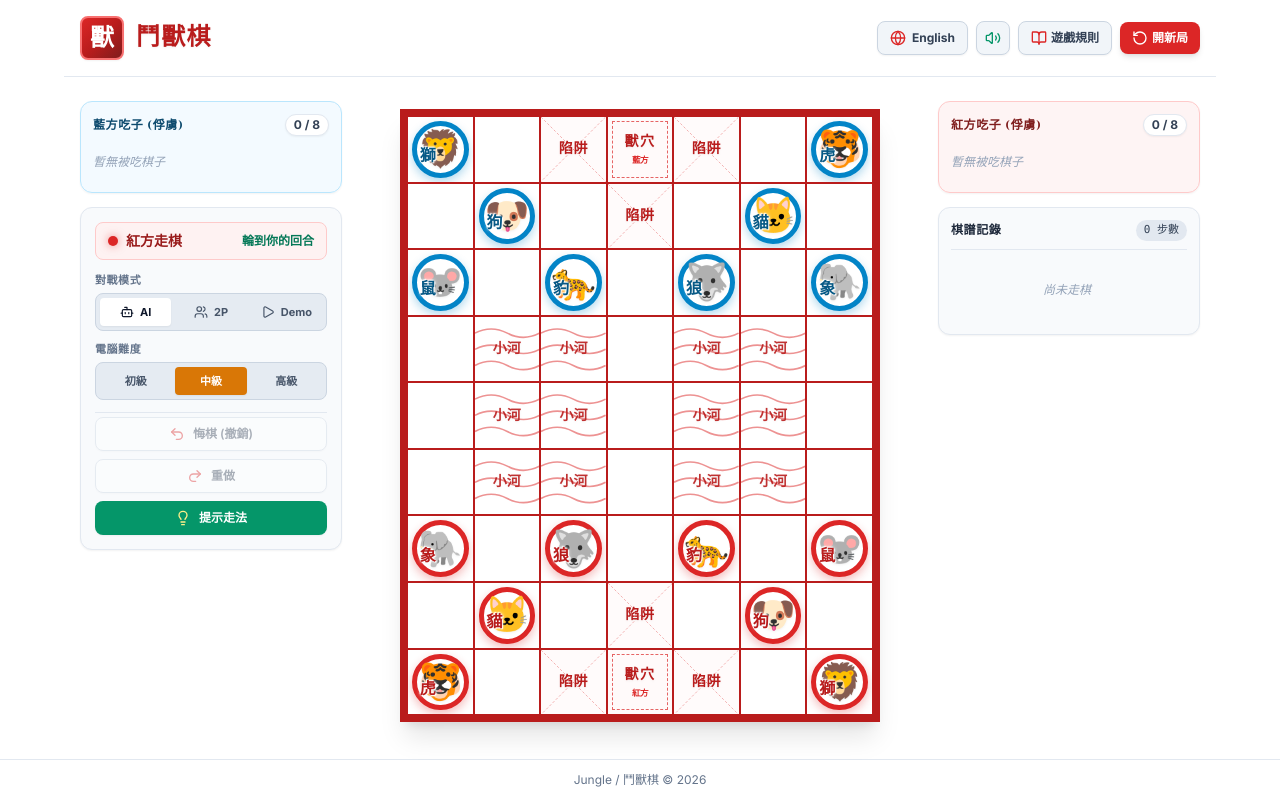
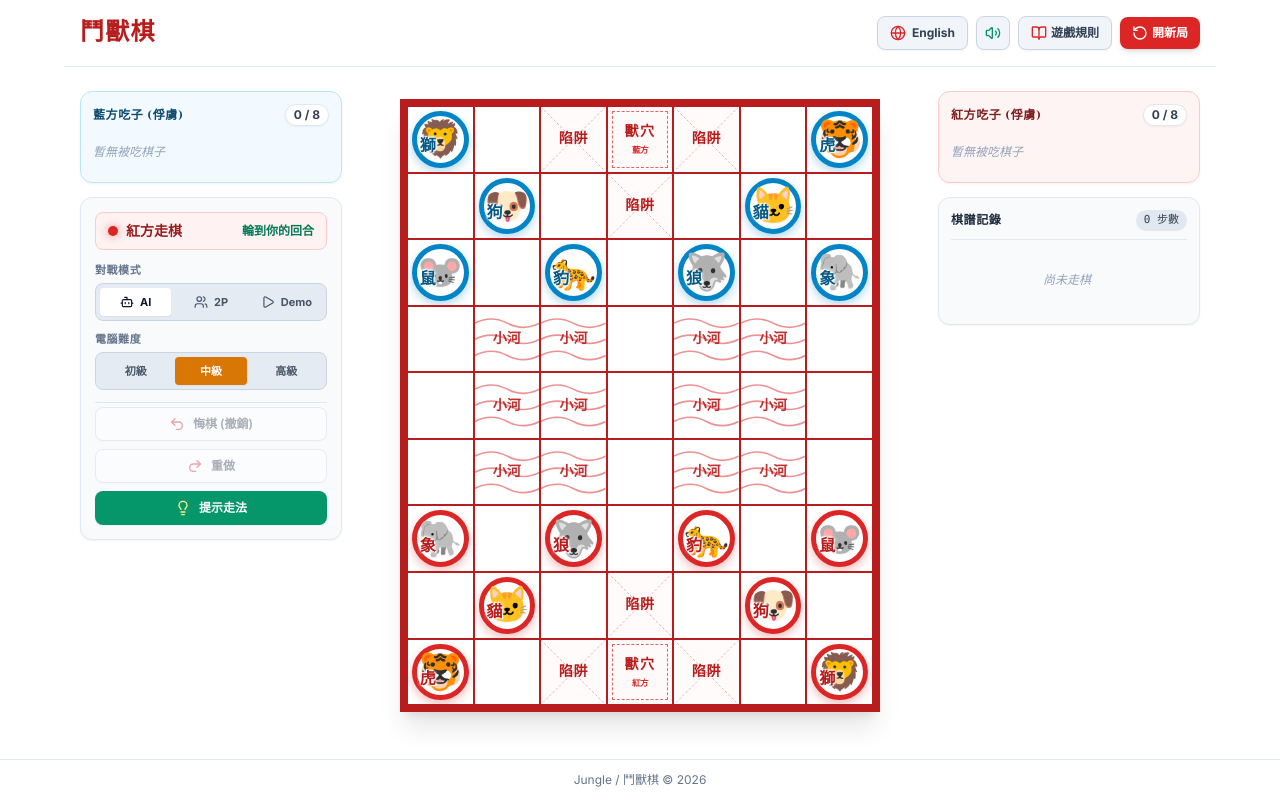
Before and after one commit to kennith/jungle-app, a Vue app: page / in a window 1280 px wide. Built offline with nearby package versions, Linux system fonts and the light colour scheme.

Commit message:
style: remove stamp seal icon from header

```diff
--- a/src/components/Header.vue
+++ b/src/components/Header.vue
@@ -19,19 +19,10 @@ const emit = defineEmits<{
 <template>
   <header class="w-full max-w-6xl mx-auto px-4 py-3 sm:py-4 flex items-center justify-between border-b border-slate-200 bg-white/90 backdrop-blur-md">
     <!-- Brand Title -->
-    <div class="flex items-center space-x-3">
-      <!-- Stamp Seal Icon -->
-      <div class="w-9 h-9 sm:w-11 sm:h-11 rounded-lg bg-gradient-to-br from-red-600 via-red-700 to-red-900 border-2 border-red-400 shadow-sm flex items-center justify-center">
-        <span class="font-oriental font-black text-white text-lg sm:text-2xl leading-none">
-          獸
-        </span>
-      </div>
-
-      <div>
-        <h1 class="text-xl sm:text-2xl font-black font-cinzel tracking-wider text-red-700 drop-shadow-sm">
-          {{ language === 'zh-TW' ? '鬥獸棋' : 'JUNGLE' }}
-        </h1>
-      </div>
+    <div class="flex items-center">
+      <h1 class="text-xl sm:text-2xl font-black font-cinzel tracking-wider text-red-700 drop-shadow-sm">
+        {{ language === 'zh-TW' ? '鬥獸棋' : 'JUNGLE' }}
+      </h1>
     </div>
 
     <!-- Actions & Controls -->
```
